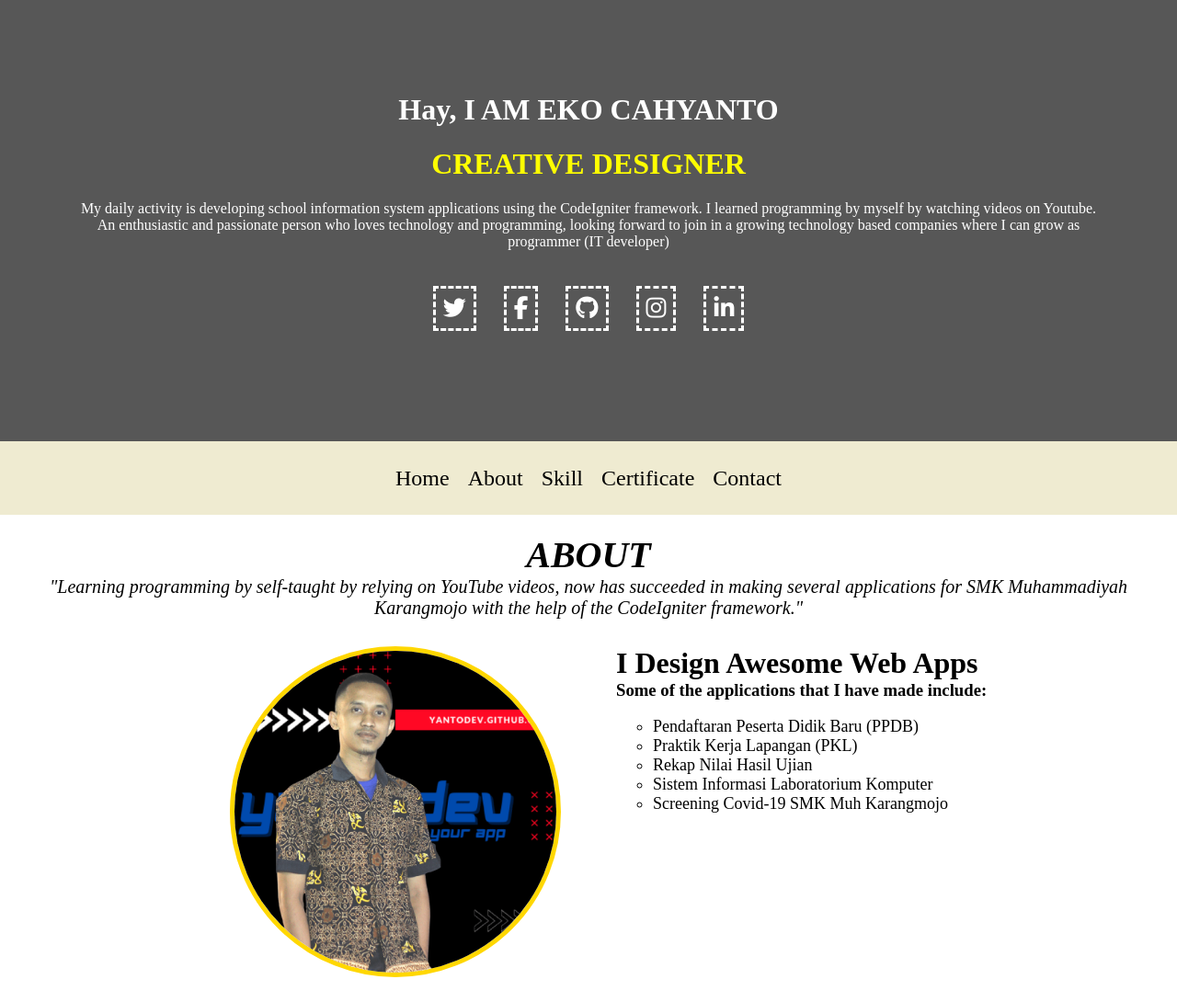
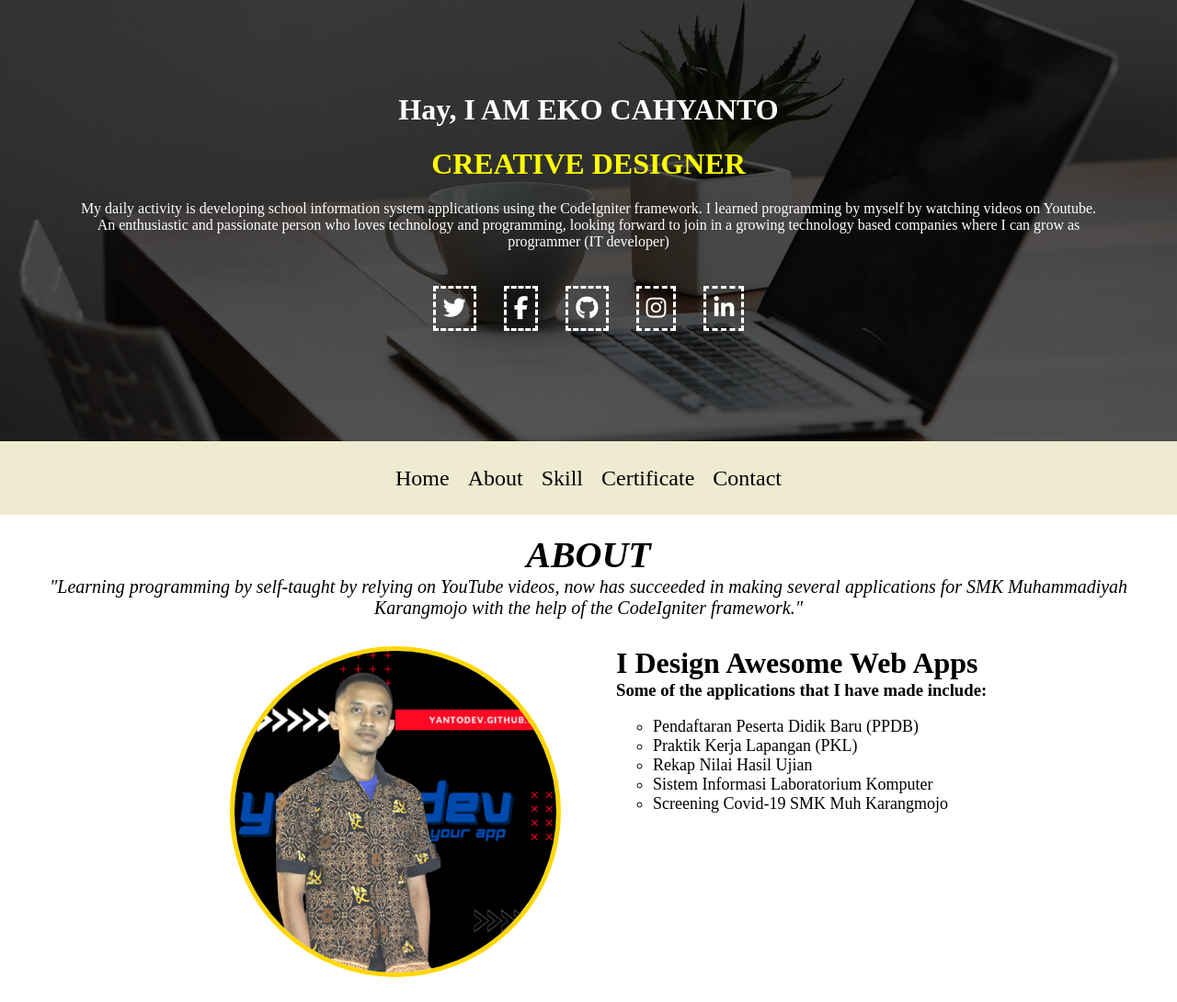
Before and after one commit to yantodev/Digital-Talent-Scholarship, a plain HTML site: page index.html in a window 1280 px wide. Shown: the top 1090 px of the page at 92% size. Drawn offline with Linux system fonts and the light colour scheme; the site is published under a folder, as on GitHub Pages, so addresses that start at the root find nothing.

Commit message:
git adMerge branch 'master' of github.com:yantodev/Digital-Talent-Scholarship

```diff
--- a/assets/css/style.css
+++ b/assets/css/style.css
@@ -9,7 +9,7 @@ body {
 }
 
 #header {
-    background-image: url('/assets/home2.jpg');
+    background-image: url('../home2.jpg');
     text-align: center;
     color: white;
     background-position: center;
```
